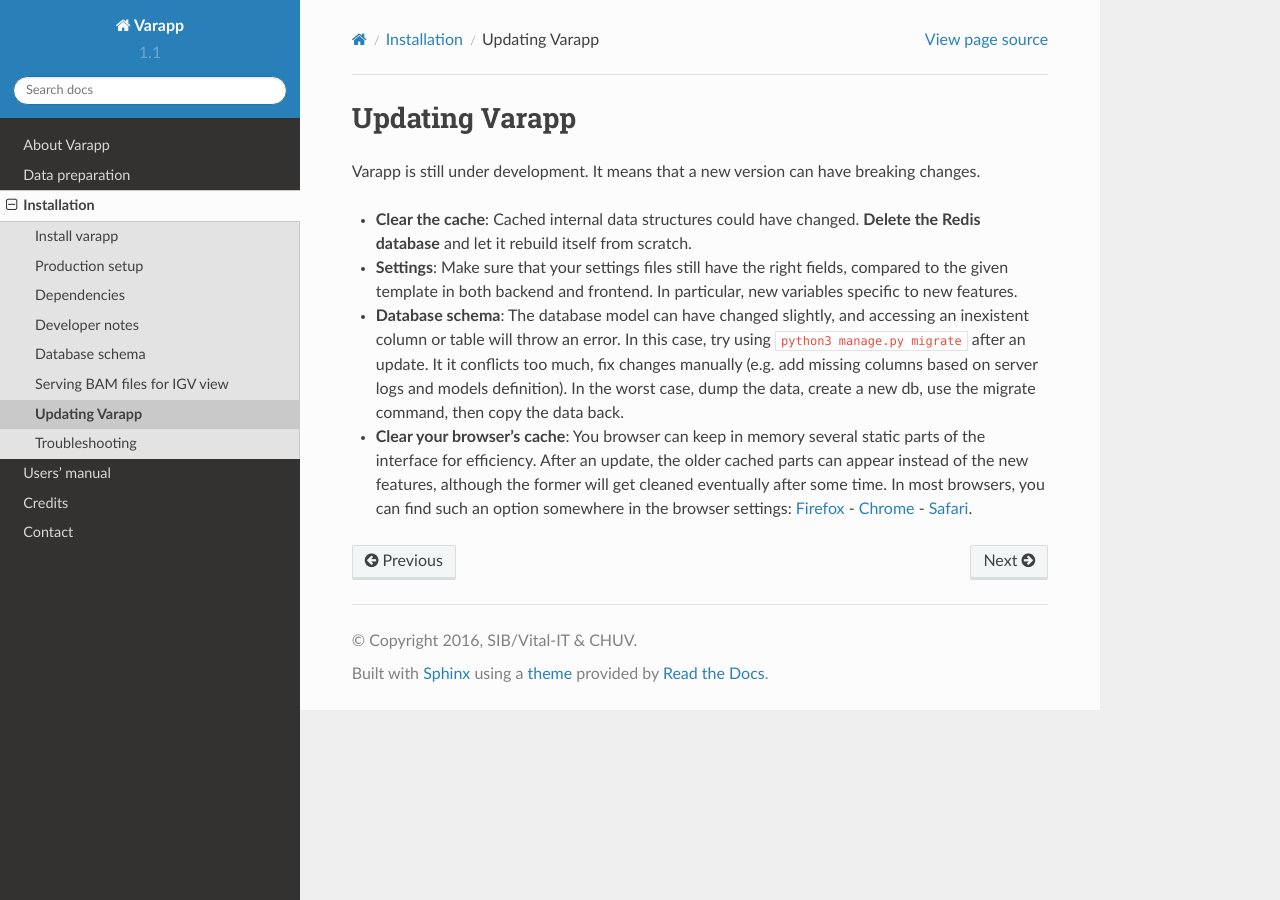
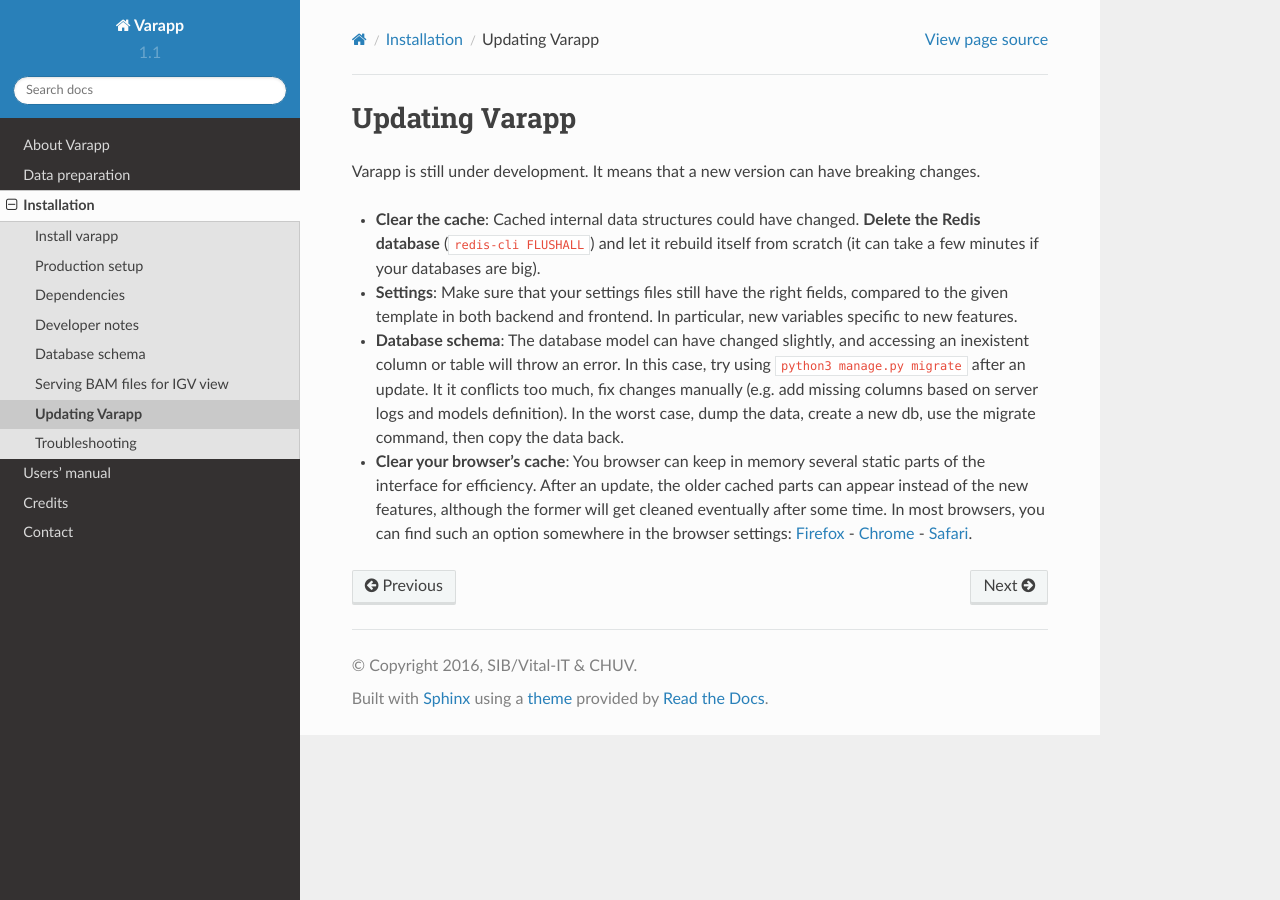
Before and after one commit to varapp/varapp-docs, a Sphinx documentation site: the page built from docs/src/deploy/update.rst, in a window 1280 px wide. Built offline with Sphinx 7.4.7 and the Read the Docs theme 2.0.0, drawn with Linux system fonts in a browser that asks for light colours.

Commit message:
Added hot to erase the redis cache

```diff
--- a/docs/src/deploy/update.rst
+++ b/docs/src/deploy/update.rst
@@ -5,7 +5,8 @@ Updating Varapp
 Varapp is still under development. It means that a new version can have breaking changes.
 
 * **Clear the cache**: Cached internal data structures could have changed.
-  **Delete the Redis database** and let it rebuild itself from scratch.
+  **Delete the Redis database** (``redis-cli FLUSHALL``) and let it rebuild itself from scratch
+  (it can take a few minutes if your databases are big).
 
 * **Settings**: Make sure that your settings files still have the right fields,
   compared to the given template in both backend and frontend.
```
